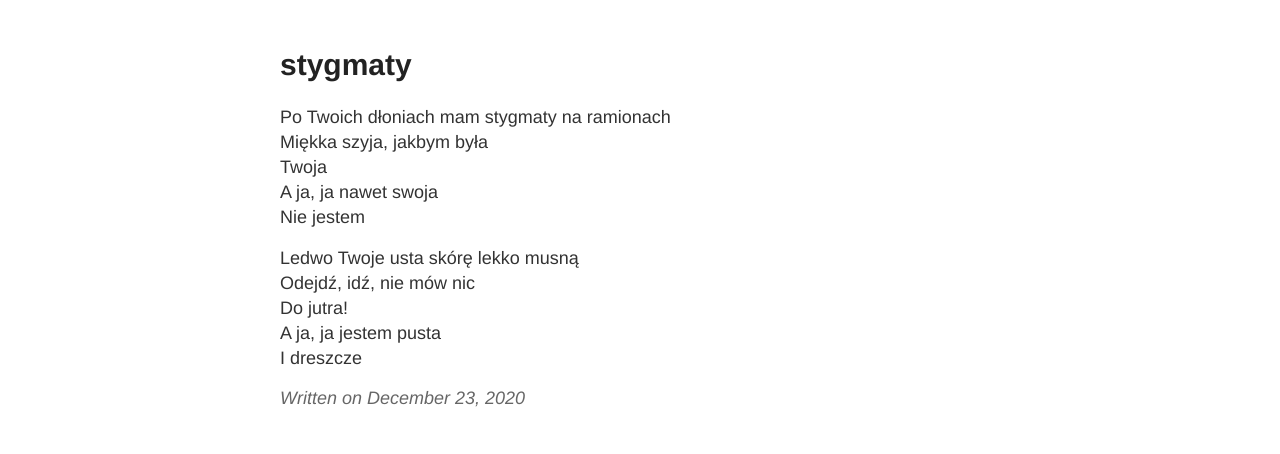
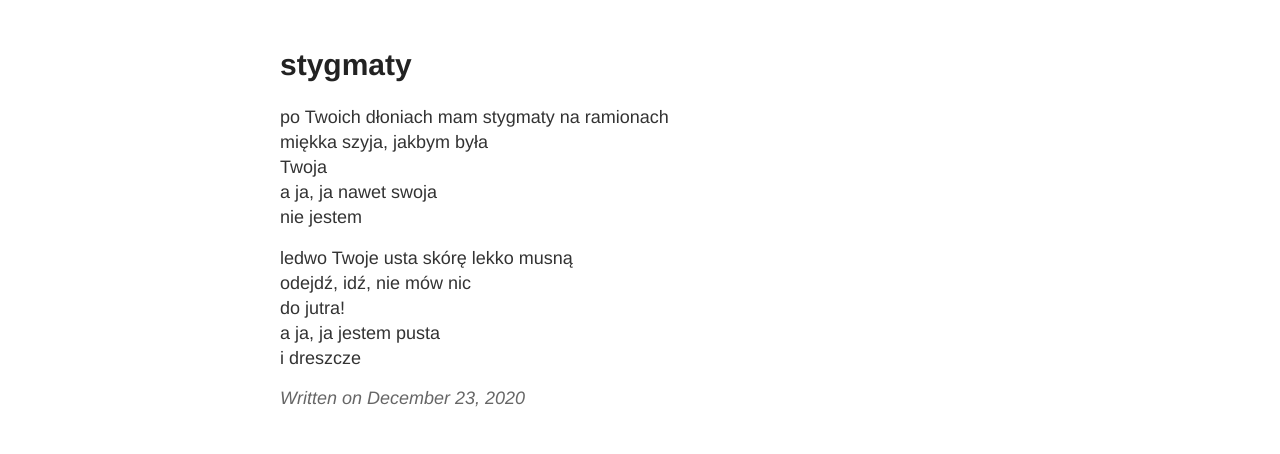
Before and after one commit to keIpie/keIpie.github.io, a Jekyll site: the page built from liryka/_posts/2020-12-23-stygmaty.md, in a window 1280 px wide. Shown: the part 279-733 px from the top of the page. Built offline with Jekyll 4.4.1, drawn with Linux system fonts in a browser that asks for light colours.

Commit message:
kubek wd

```diff
--- a/liryka/_posts/2020-12-23-stygmaty.md
+++ b/liryka/_posts/2020-12-23-stygmaty.md
@@ -3,14 +3,14 @@ layout: post
 title: stygmaty
 ---
 
-Po Twoich dłoniach mam stygmaty na ramionach\
-Miękka szyja, jakbym była\
+po Twoich dłoniach mam stygmaty na ramionach\
+miękka szyja, jakbym była\
 Twoja\
-A ja, ja nawet swoja\
-Nie jestem
+a ja, ja nawet swoja\
+nie jestem
 
-Ledwo Twoje usta skórę lekko musną\
-Odejdź, idź, nie mów nic\
-Do jutra!\
-A ja, ja jestem pusta\
-I dreszcze
+ledwo Twoje usta skórę lekko musną\
+odejdź, idź, nie mów nic\
+do jutra!\
+a ja, ja jestem pusta\
+i dreszcze
```
Also changed, not shown: liryka/_posts/2021-03-11-madera.md (+5 -5 lines), liryka/_posts/2021-03-15-ostępy.md (+5 -5 lines).
